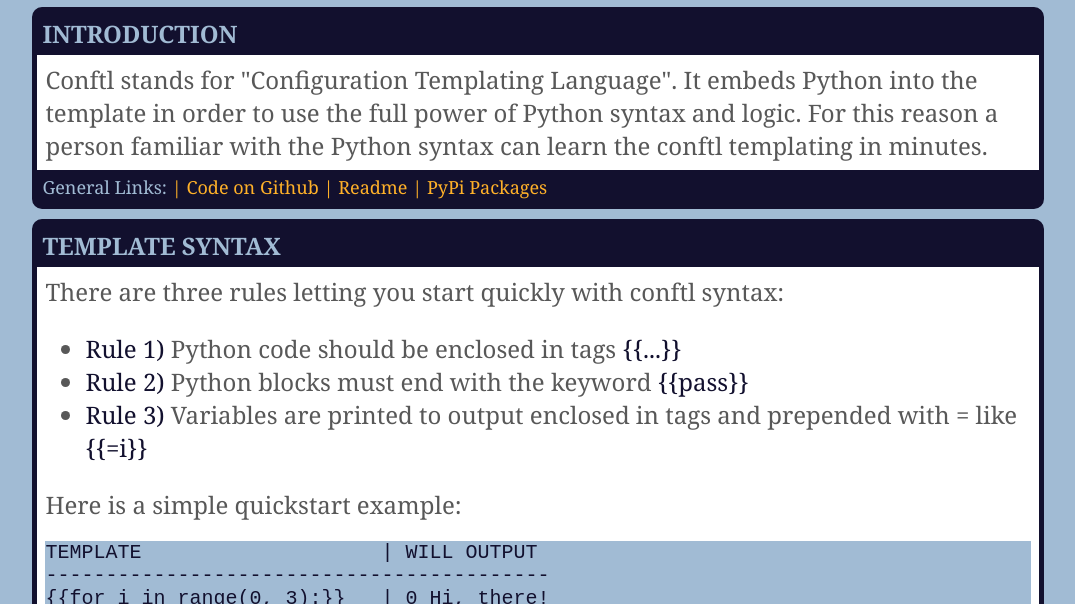
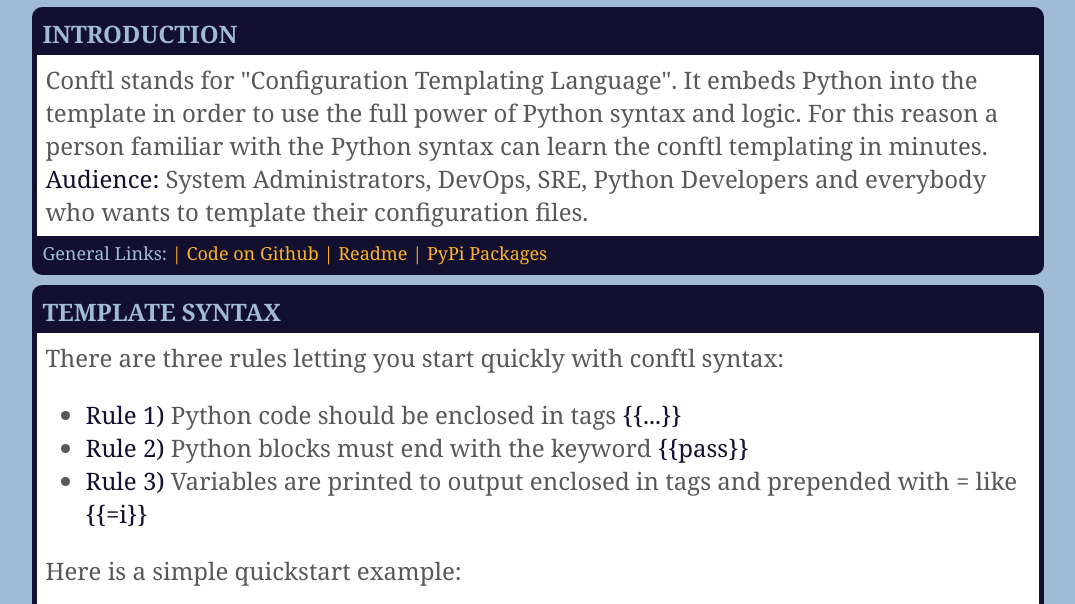
Before and after one commit to ttt-fifo/conftl, a plain HTML site: page docs/index.html in a window 1280 px wide. Shown: the part 173-777 px from the top of the page, without its empty margins (102-1177 px from the left). Drawn offline with Linux system fonts and the light colour scheme.

Commit message:
Docs: add audience to website
Added audience to index.html

```diff
--- a/docs/index.html
+++ b/docs/index.html
@@ -25,7 +25,8 @@ conftl
 INTRODUCTION
     </div>
     <div class="body">
-Conftl stands for "Configuration Templating Language". It embeds Python into the template in order to use the full power of Python syntax and logic. For this reason a person familiar with the Python syntax can learn the conftl templating in minutes.
+Conftl stands for "Configuration Templating Language". It embeds Python into the template in order to use the full power of Python syntax and logic. For this reason a person familiar with the Python syntax can learn the conftl templating in minutes.<br>
+<span style="color:#12102e;">Audience: </span>System Administrators, DevOps, SRE, Python Developers and everybody who wants to template their configuration files.
     </div>
     <div class="footer">
 General Links:
```
